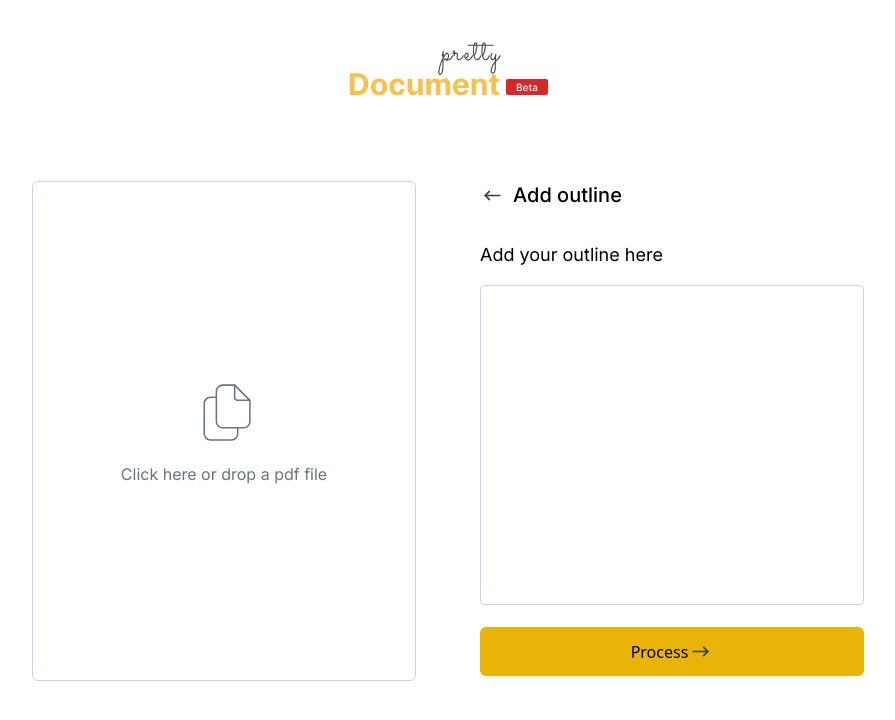
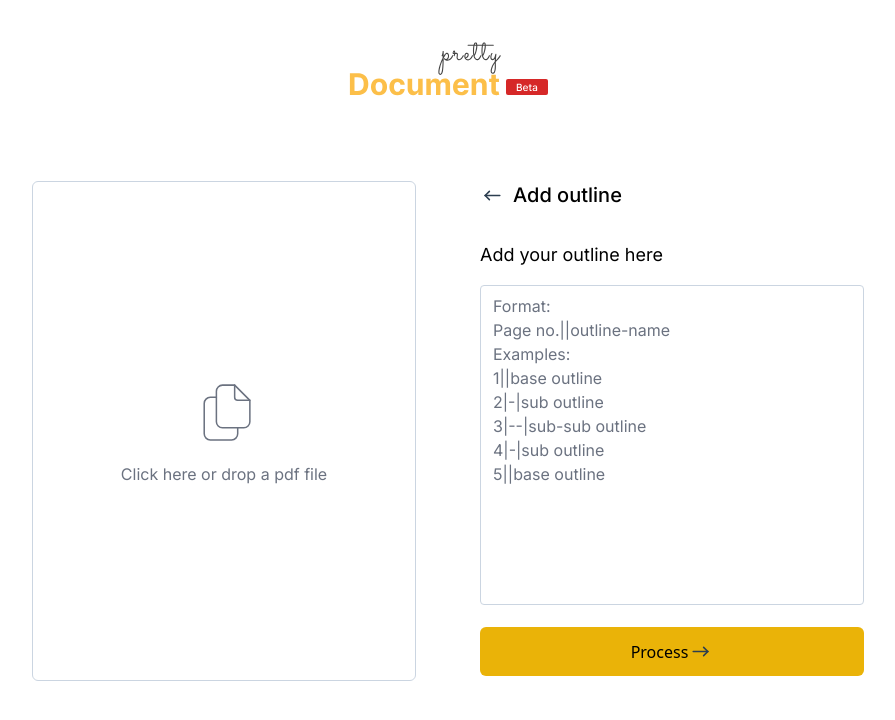
Before and after one commit to hrishiksh/prettydocument, a Next.js app: page /outline in a window 1280 px wide. Shown: the top 720 px of the page, without its empty margins (192-1087 px from the left). Built offline with nearby package versions, Linux system fonts and the light colour scheme.

Commit message:
FEATURE: outline is working

```diff
--- /dev/null
+++ b/hooks/useOutlinepdf.js
@@ -0,0 +1,19 @@
+import * as pdfLib from "pdf-lib";
+import { outlinePdfFactory } from "@lillallol/outline-pdf";
+
+const useOutlinepdf = () => {
+  async function OutlinePdf(arrybuff, outlineText) {
+    const outlinepdf = outlinePdfFactory(pdfLib);
+    const outline = outline;
+    const pdfDocument = await outlinepdf({
+      outline: outlineText,
+      pdf: arrybuff,
+    });
+    const finalpdf = await pdfDocument.save();
+    return finalpdf;
+  }
+
+  return OutlinePdf;
+};
+
+export default useOutlinepdf;
--- a/pages/outline.jsx
+++ b/pages/outline.jsx
@@ -1,9 +1,24 @@
 import Link from "next/link";
+import { useState } from "react";
 import PrimaryBtn from "../components/primaryBtn";
+import useFileStore from "../state/useFilestore";
+import useOutlinepdf from "../hooks/useOutlinepdf";
+import { saveAs } from "file-saver";
 
 export default function OutlinePage() {
-  return <section className="ml-16">
-    <Link href="/">
+  const file = useFileStore((state) => state.file);
+  const [text, setText] = useState("");
+  const outlinePdf = useOutlinepdf();
+
+  const handlePdfOutline = async () => {
+    console.log(text);
+    const resultingPdf = await outlinePdf(file, text);
+    saveAs(new Blob([resultingPdf], { type: "application/pdf" }), "test.pdf");
+  };
+
+  return (
+    <section className="ml-16">
+      <Link href="/">
         <div className="mb-8 flex justify-start items-center cursor-pointer">
           <svg
             xmlns="http://www.w3.org/2000/svg"
@@ -25,9 +40,13 @@ export default function OutlinePage() {
         </div>
       </Link>
       <p className="font-Inter font-normal text-lg">Add your outline here</p>
-    <textarea className="my-4 resize-none w-96 h-80 font-Inter font-normal text-base rounded border border-slate-300 focus:border-yellow-500 focus:ring-1 focus:ring-yellow-500" ></textarea>
-    <PrimaryBtn>
-      Process
-    </PrimaryBtn>
-  </section>
+      <textarea
+        value={text}
+        onChange={(e) => setText(e.target.value)}
+        placeholder={`Format: \nPage no.||outline-name \nExamples:\n1||base outline\n2|-|sub outline\n3|--|sub-sub outline\n4|-|sub outline\n5||base outline`}
+        className="my-4 resize-none w-96 h-80 font-Inter font-normal text-base rounded border border-slate-300 focus:border-yellow-500 focus:ring-1 focus:ring-yellow-500"
+      ></textarea>
+      <PrimaryBtn onClick={handlePdfOutline}>Process</PrimaryBtn>
+    </section>
+  );
 }
```
